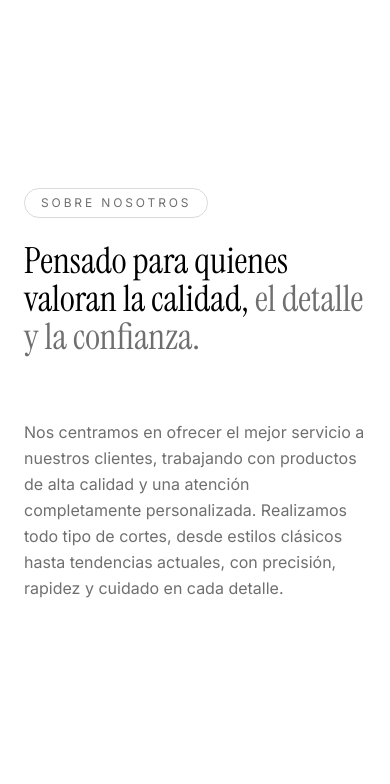
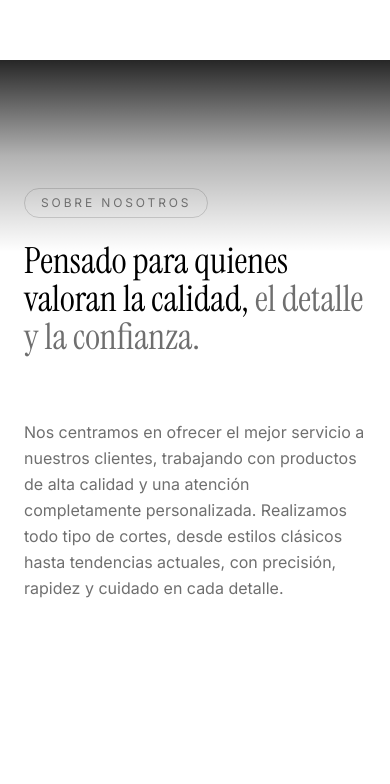
Before and after one commit to JLrodriguez31/Peluqueria-v2, a Vue app: page / in a window 390 px wide. Shown: the part 784-1568 px from the top of the page. Built offline with nearby package versions, Linux system fonts and the light colour scheme.

Commit message:
more responsive heroSection and favicon added

```diff
--- a/index.html
+++ b/index.html
@@ -2,7 +2,7 @@
 <html lang="">
   <head>
     <meta charset="UTF-8" />
-    <link rel="icon" href="/favicon.ico" />
+    <link rel="icon" href="src/assets/favicon.png" />
     <meta name="viewport" content="width=device-width, initial-scale=1.0" />
     <title>Peluquería Juan Carlos</title>
   </head>
--- a/src/App.vue
+++ b/src/App.vue
@@ -33,7 +33,6 @@ const handleIntroFinished = () => {
     <ServicesSection />
     <CaseStudiesSection />
     <ProcessSection />
-    <TestimonialsSection />
     <JournalSection />
     <ReachSection />
   </main>
--- a/src/components/AboutSection.vue
+++ b/src/components/AboutSection.vue
@@ -1,6 +1,11 @@
 <template>
-  <section id="about" ref="sectionRef" class="bg-background px-6 py-32">
-    <div class="mx-auto grid max-w-7xl gap-16 md:grid-cols-2 md:items-end">
+  <section id="about" ref="sectionRef" class="relative overflow-hidden bg-background px-6 py-32">
+    <div
+      aria-hidden="true"
+      class="pointer-events-none absolute inset-x-0 top-0 h-48 bg-linear-to-b from-black/85 via-black/30 to-transparent"
+    />
+
+    <div class="relative z-10 mx-auto grid max-w-7xl gap-16 md:grid-cols-2 md:items-end">
       <div class="reveal">
         <span
           class="inline-flex rounded-full border border-foreground/15 px-4 py-1.5 text-xs uppercase tracking-[0.24em] text-muted"
--- a/src/components/HeroSection.vue
+++ b/src/components/HeroSection.vue
@@ -2,7 +2,7 @@
   <section id="home" class="relative z-10 px-6 pb-40 pt-13.25">
     <div class="mx-auto max-w-7xl text-center">
       <h1
-        class="animate-fade-rise mx-auto max-w-xs md:max-w-7xl font-display text-4xl leading-[0.95] tracking-[-2.46px] text-white sm:text-6xl lg:text-8xl"
+        class="animate-fade-rise mx-auto max-w-xs md:max-w-7xl font-display text-4xl leading-[0.95] tracking-[-2.46px] text-white sm:text-6xl lg:text-7xl 2xl:text-8xl"
       >
         <em class="sm:text-black text-white not-italic">Más</em>
         allá del estilo, creamos
@@ -16,7 +16,7 @@
       </p>
       <a
         href="#reach-us"
-        class="animate-fade-rise-delay-2 mt-12 inline-flex rounded-full bg-white px-6 py-3 md:px-14 md:py-5 text-base text-black transition-transform duration-300 hover:scale-[1.03]"
+        class="animate-fade-rise-delay-2 mt-12 inline-flex rounded-full bg-white px-6 py-3 md:px-14 md:py-5 text-base font-medium text-black transition-transform duration-300 hover:scale-[1.03]"
       >
         Reserva una cita
       </a>
--- a/src/components/Navbar.vue
+++ b/src/components/Navbar.vue
@@ -1,6 +1,8 @@
 <template>
-  <header class="relative z-20 w-full px-6 pt-32 2xl:pt-20">
-    <div class="mx-auto flex w-full lg:px-16 2xl:px-0 max-w-7xl items-center justify-between">
+  <header class="relative z-20 w-full px-6 pt-32 xl:pt-28 2xl:pt-20">
+    <div
+      class="mx-auto flex w-full lg:px-16 xl:px-22 2xl:px-0 max-w-7xl items-center justify-between"
+    >
       <a
         href="#home"
         class="font-display text-4xl leading-none tracking-tight text-white sm:text-black transition-transform duration-300 hover:scale-[1.08]"
@@ -23,7 +25,7 @@
 
       <a
         href="#reach-us"
-        class="rounded-full hidden sm:block bg-foreground px-6 py-2.5 text-sm text-white transition-transform duration-300 hover:scale-[1.03]"
+        class="rounded-full hidden font-medium sm:block bg-foreground px-3 xl:px-6 py-2.5 text-sm text-white transition-transform duration-300 hover:scale-[1.03]"
       >
         Reserva una cita
       </a>
```
Also changed, not shown: src/assets/favicon.png (added), src/assets/logoJC.svg (added).
